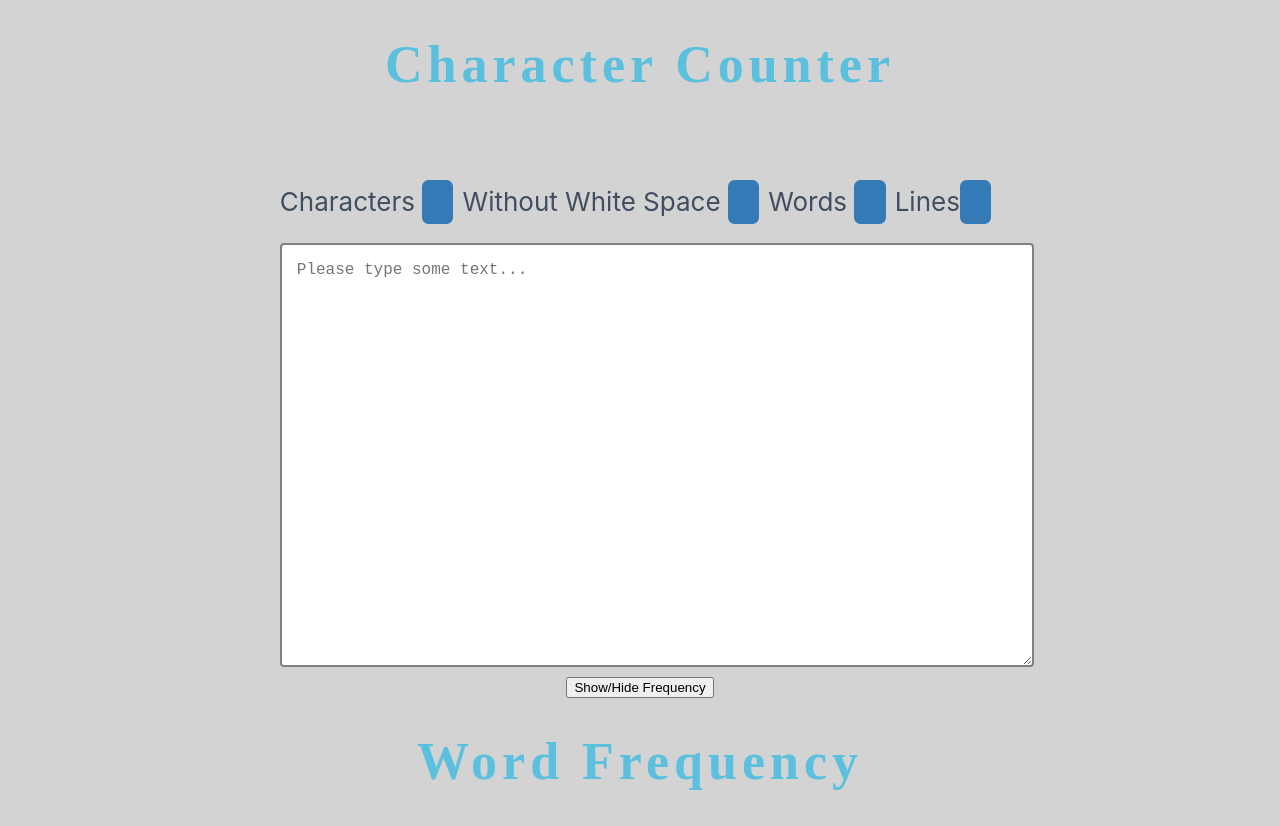
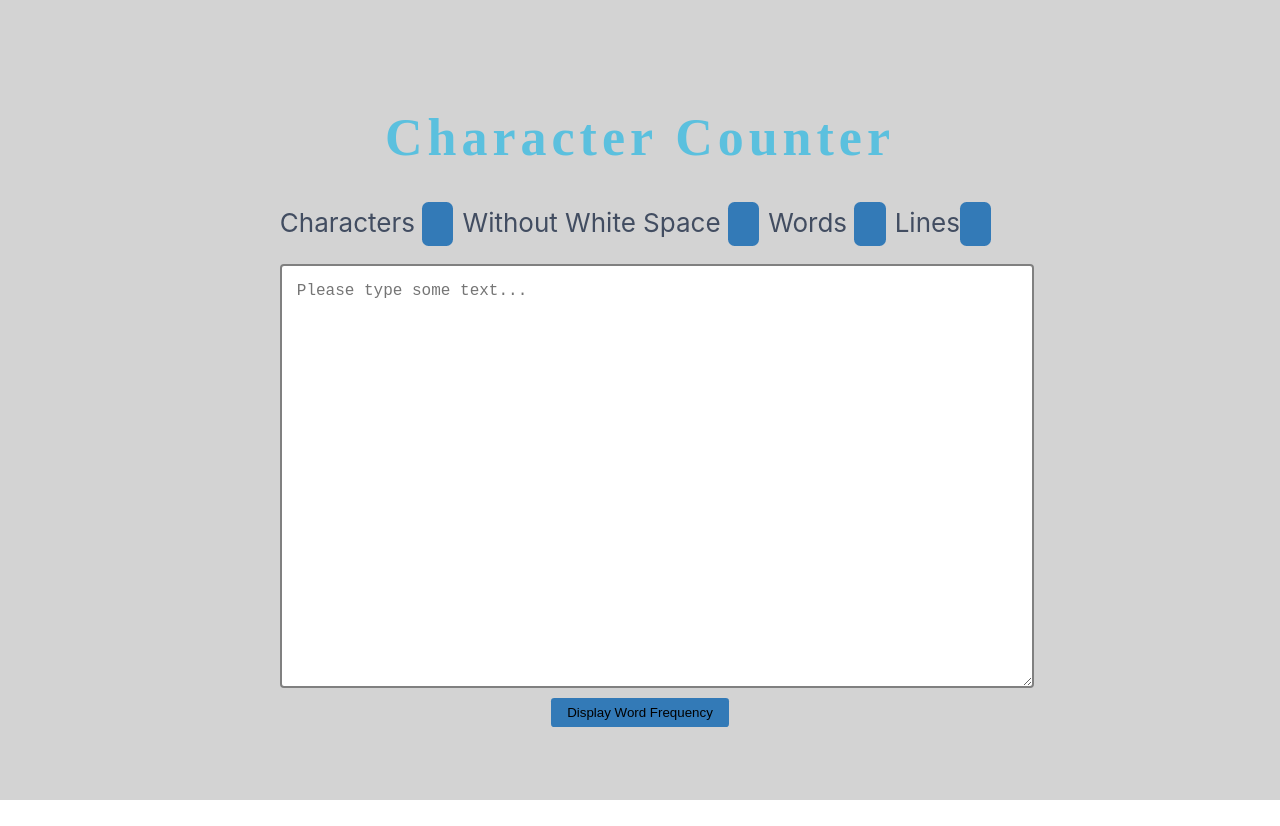
Before and after one commit to Thatguy560/Character-counter, a React (Create React App) app: page / in a window 1280 px wide. After the commit the page ends 800 px from the top, so only its background shows below. Built offline with nearby package versions, Linux system fonts and the light colour scheme.

Commit message:
small ammendments to code, updated README

```diff
--- a/package.json
+++ b/package.json
@@ -9,7 +9,7 @@
     "lodash.countby": "^4.6.0",
     "react": "^17.0.1",
     "react-dom": "^17.0.1",
-    "react-scripts": "4.0.3",
+    "react-scripts": "^4.0.3",
     "web-vitals": "^1.0.1"
   },
   "scripts": {
--- a/src/App.css
+++ b/src/App.css
@@ -16,6 +16,7 @@
   color: #5bc0de;
   font-family: "Chalkduster";
   letter-spacing: 5px;
+  margin-bottom: 40px;
 }
 
 .App p {
@@ -37,9 +38,9 @@
 .App textarea {
   background-color: white;
   min-width: 100%;
+  max-height: 100%;
   min-height: 390px; /* Do as a percentage instead so it fits on all screens? */
   max-height: 390px;
-  max-height: 100%;
   display: block;
   border: 2px solid grey;
   border-radius: .25em;
@@ -58,10 +59,25 @@
   box-shadow: 5px 10px 18px black;
 }
 
-.visible {
-  visibility: visible;
+.App button {
+  background-color: #337ab7;;
+  color: black;
+  border: none;
+  padding: 7px 16px;
+  margin-top: 10px;
+  cursor: pointer;
+  transition: .3s ease-out;
+  border-radius: .25em;
 }
 
-.hidden {
-  visibility: hidden;
+.App button:hover {
+  background-color: #0053ba;
+  color: white;
+  transition: .3s ease-in;
 }
+
+.App button:active {
+  background-color: whitesmoke;
+  box-shadow: 0 3px #666;
+  transform: translateY(4px);
+}
--- a/src/App.js
+++ b/src/App.js
@@ -36,17 +36,16 @@ class App extends Component {
     });
   };
 
-  hide = (e) => {
+  show = (e) => {
     e.preventDefault();
-    // if (document.getElementById("id").innerHTML !== "") {
-    //   document.getElementById("id").innerHTML = "";
-    //   document.getElementById("id").style.visibility = "visible";
-    //   // document.getElementById("id2").style.visibility = "visible";
+    // if ((document.getElementById("id").style.display = "none")) {
+    document.getElementById("id").style.display = "";
+    document.getElementById("id2").style.display = "";
     // } else {
-    //   // originalHTML;
-    //   // document.getElementById("id").innerHTML !== "";
-    //   document.getElementById("id").style.visibility = "hidden";
-    //   document.getElementById("id2").style.visibility = "hidden";
+    // document.getElementById("id").style.display = "none";
+    // document.getElementById("id").style.display = "revert";
+    // document.getElementById("id").style.visibility = "hidden";
+    // document.getElementById("id2").style.visibility = "hidden";
     // }
   };
 
@@ -99,7 +98,6 @@ class App extends Component {
         <header className="App-header">
           <form>
             <h1>Character Counter</h1>
-            <br></br>
             <p>
               Characters <span>{numberOfCharacters}</span> Without White Space{" "}
               <span>{withoutWhiteSpace}</span> Words <span>{words}</span> Lines{" "}
@@ -112,11 +110,15 @@ class App extends Component {
               value={this.firstValue}
               onChange={this.firstHandle}
             />
-            <button className="btn" onClick={this.hide}>
-              Show/Hide Frequency
+            <button className="btn" onClick={this.show}>
+              Display Word Frequency
             </button>
-            <h1 id="id2">Word Frequency</h1>
-            <div id="id">{wordFrequencyCounter()}</div>
+            <h1 id="id2" style={{ display: "none" }}>
+              Word Frequency
+            </h1>
+            <div id="id" style={{ display: "none" }}>
+              {wordFrequencyCounter()}
+            </div>
           </form>
         </header>
       </div>
```
Also changed, not shown: 2 other files (tests, documents, lock files or other folders).
